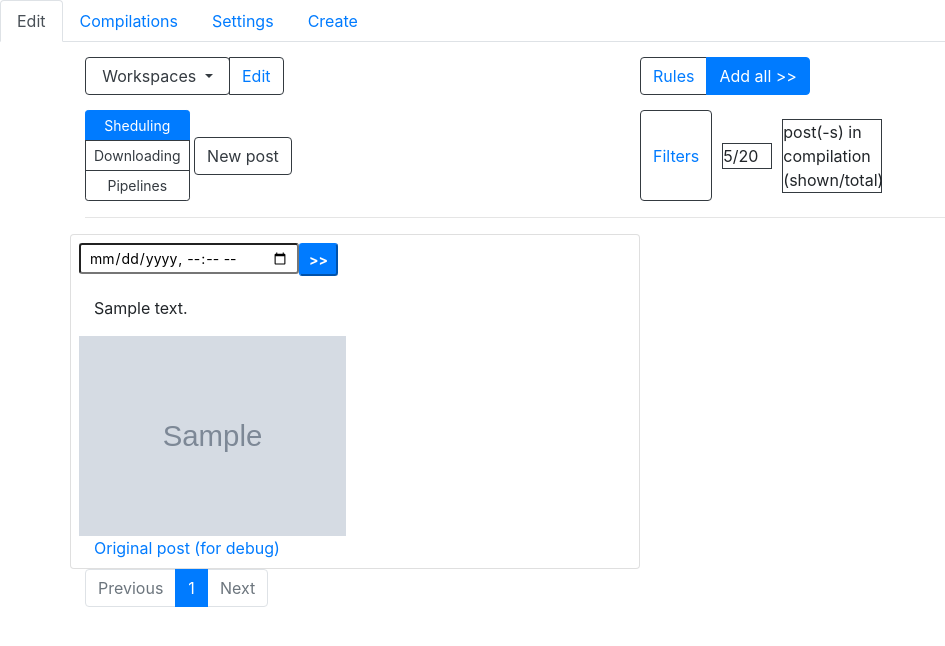
After one commit to AlekseyZaychenkov/UCAH-Manager, a Django app: template workspace_editor/templates/workspace_left_panel.html in a window 1280 px wide. The commit adds this page. Shown: the top 646 px of the page, without its empty margins (0-945 px from the left). Run offline with Django 3.2, Linux system fonts and the light colour scheme; tables that the repository leaves empty hold one stand-in row (values such as "Sample post"); the template is opened without the code that fills it: values that come from a table or form of the project are taken from there, most other values are stand-ins (such as "Sample title", 1, 10 or a date in 2020); grey boxes marked "Sample" are stand-in pictures; some libraries are stand-ins or nearby versions.

Commit message:
- added workspace change to backend - fixed bug with dropdown - fixed bug with adding new events and workspaces after reloading page

```diff
--- a/workspace_editor/forms.py
+++ b/workspace_editor/forms.py
@@ -2,7 +2,7 @@
 from django import forms
 
 from workspace_editor.utils import copy_post_to
-from workspace_editor.models import Workspace, Event, Schedule, ScheduleArchive
+from workspace_editor.models import Workspace, Event, Schedule
 from account.models import Account
 from django.db.models import Q
 from UCA_Manager.settings import PATH_TO_STORE
@@ -19,12 +19,18 @@ class WorkspaceForm(forms.ModelForm):
 
     class Meta:
         model = Workspace
-        exclude = ("owner", "visible_for", "editable_by", "schedule_id", "schedulearchive_id",
+        exclude = ("owner", "visible_for", "editable_by", "schedule", "schedule_archive",
                    "scheduled_compilation_id", "main_compilation_id", "main_compilation_archive_id")
 
     def set_owner(self, user):
         workspace = self.instance
         workspace.owner_id = user.pk
+        self.instance = workspace
+
+    def set_schedules(self, schedule, schedule_archive):
+        workspace = self.instance
+        workspace.schedule_id = schedule.schedule_id
+        workspace.schedule_archive_id = schedule_archive.schedule_id
         self.instance = workspace
 
     def save(self, commit=True):
@@ -34,6 +40,8 @@ class WorkspaceForm(forms.ModelForm):
         workspace.main_compilation_id = create_empty_compilation().id
         workspace.main_compilation_archive_id = create_empty_compilation().id
 
+        if commit:
+            workspace.save()
 
         for email in self.cleaned_data["visible_for"].split(";"):
             if Account.objects.filter(email=email).exists():
@@ -44,8 +52,7 @@ class WorkspaceForm(forms.ModelForm):
                 user = Account.objects.filter(email=email).get()
                 workspace.editable_by.add(user.pk)
 
-        if commit:
-            workspace.save()
+
 
         return workspace
 
--- a/workspace_editor/templates/workspace.html
+++ b/workspace_editor/templates/workspace.html
@@ -16,18 +16,18 @@
 <body>
 <div class="container-fluid">
     {% block top_menu %}
-    {% include 'workspace_top_menu.html' %}
+    {% include 'workspace_top_panel.html' %}
     {% endblock %}
     <hr class="hr">
     <div class="row">
         <div class="col-5 col-lg-4" id="containerForSlideMenu">
             {% block left_menu %}
-            {% include 'workspace_left_menu.html' %}
+            {% include 'workspace_left_panel.html' %}
             {% endblock %}
         </div>
         <div class="col-7 col-lg-8">
             {% block schedules %}
-            {% include 'workspace_schedules.html' %}
+            {% include 'workspace_center_panel.html' %}
             {% endblock %}
         </div>
     </div>
--- a/workspace_editor/templates/workspace_left_menu.html
+++ b/workspace_editor/templates/workspace_left_panel.html
@@ -42,7 +42,6 @@
 
 </style>
 
-</style>
 
   <ul class="nav nav-tabs" id="myTab" role="tablist">
     <li class="nav-item" role="presentation">
@@ -60,9 +59,6 @@
   </ul>
 
 
-
-
-
   <div class="tab-content" id="myTabContent">
 
 
@@ -73,29 +69,24 @@
             <div class="row form_group">
 
               <div class="col-md-6 col-lg-6">
-                <div class="btn-group">
-
-
-
                 <div class="btn-group" role="group">
-                  <div class="dropdown">
-                    <button class="btn btn-outline-dark workspace_button dropdown-toggle" role="button" id="dropdownWorkspacesButton" data-toggle="dropdown" aria-haspopup="true" aria-expanded="false">
+                  <button type="button" class="btn btn-outline-dark workspace_button dropdown-toggle" data-toggle="dropdown" aria-haspopup="true" aria-expanded="true">
                     Workspaces
                   </button>
-                    <div class="dropdown-menu" aria-labelledby="dropdownWorkspacesButton">
+                  <div class="dropdown-menu">
 
-                      <a class="dropdown-item">
                     {% for ws in my_workspaces %}
+                      <li class="dropdown-item">
                           {{ ws.name }}
                           {% if selected_workspace_id != ws.workspace_id %}
                             <a type="button" class="btn btn-sm btn-primary float-right" href="{% url 'workspace' %}?workspace_id={{ws.workspace_id}}">Show</a>
                           {% endif %}
+                      </li>
                     {% endfor %}
-                        <a type="button" class="btn btn-sm btn-primary float-right" href="#">Create new</a>
-                      </a>
 
-                      <a class="dropdown-item" href="#">Something else here</a>
-                    </div>
+                    <li class="dropdown-item">
+                      <a type="button" class="btn btn-primary" data-toggle="modal" data-target="#new_workspace_modal">Create new</a>
+                    </li>
                   </div>
 
                   <button type="button" class="btn btn-outline-dark">
@@ -123,7 +114,7 @@
         <div class="container">
           <div class="row form_group">
             <div class="col-md-6 col-lg-6">
-              <div class="btn-group disabled" role="group">
+              <div class="btn-group" role="group">
                 <div class="btn-group-vertical">
                   <a type="button" class="btn btn-sm btn-primary float-right">Sheduling</a>
                   <a type="button" class="btn btn-sm btn-outline-dark float-right" href="#">Downloading</a>
@@ -131,10 +122,10 @@
                 </div>
               </div>
 
-              {% if workspace is not None %}
+              {% if workspace is None %}
+                <button class="btn btn-outline-dark" disabled type="submit" name="action" value="create_post_menu">New post</button>
+              {% else %}
                 <button class="btn btn-outline-dark" type="submit" name="action" value="create_post_menu">New post</button>
-              {% else %}
-                <button class="btn btn-outline-dark disabled" type="submit" name="action" value="create_post_menu">New post</button>
               {% endif %}
 
             </div>
@@ -157,100 +148,62 @@
 
 
 <!--        main compilation area-->
-        <div class="container">
-          <hr>
-          {% if workspace != 0 %}
-            <div class="row">
-              {% for post in post_list %}
-              <div class="col-md-6 card">
-                <div class="m-2">
-
-                    <form method="post"> {% csrf_token %}
-
-                      <div class="btn-group row" role="group">
-                        {% render_field event_createform.start_date class="form-control-sm" type="datetime-local" %}
-                        {{ event_createform.start_date.errors }}
+        {% block top_menu %}
+        {% include 'workspace_left_panel_main_compilation.html' %}
+        {% endblock %}
 
 
 
-                        <div class="d-none">
-                          {% render_field event_createform.post_id|append_attr:"readonly:readonly" class="form-control" id="id_name_event" value=post.id %}
-                        </div>
+        <div class="modal fade" id="new_workspace_modal" tabindex="-1" role="dialog" aria-labelledby="new_workspace_modal_label" aria-hidden="true">
+          <div class="modal-dialog modal-dialog-centered" role="document">
+            <div class="modal-content">
 
-                        <button class="btn-sm btn-primary text-uppercase font-weight-bold mb-1" type="submit" name="action" value="create_event">>></button>
+              <div class="modal-header">
+                <h5 class="modal-title" id="exampleModalLabel">Create new workspace</h5>
+                <button type="button" class="close" data-dismiss="modal" aria-label="Close">
+                  <span aria-hidden="true">&times;</span>
+                </button>
               </div>
 
 
+                <div class="modal-body">
+                  <form method="post" class="mt-3">
+                    {% csrf_token %}
+                    <div class="form-label-group">
+                      {% render_field createform.name class="form-control" %}
+                      <label for="id_owner">Name of the workspace</label>
+                      {{ createform.name.errors }}
+                    </div>
+                    <div class="form-label-group">
+                      {% render_field createform.visible_for class="form-control" %}
+                      <label for="id_visible_for">Visible for:</label>
+                      {{ createform.visible_for.errors }}
+                    </div>
+                    <div class="form-label-group">
+                      {% render_field createform.editable_by class="form-control" %}
+                      <label for="id_editable_by">Editable by:</label>
+                      {{ createform.editable_by.errors }}
+                    </div>
+                    <button class="btn btn-lg btn-primary btn-block btn-login text-uppercase font-weight-bold mb-2" type="submit" name="action" value="create">Create</button>
+                  </form>
+                </div>
 
-                      <!-- TODO: add proposed time field and showing -->
-                      <!-- TODO: add opportunity to change the time -->
+                <div class="modal-footer">
+                  <button type="button" class="btn btn-secondary" data-dismiss="modal">Close</button>
 
-                      <!-- TODO: place picture more compact -->
-
-                      <p class="mt-3">{{post.text}}</p>
-                      <div class="row">
-                        {% for pi in post.stored_file_urls %}
-                        {% if forloop.counter == 1 %}
-                        <img src="../{{pi}}" class="img-fluid" style="height: 200px; object-fit: contain;" alt="">
-                        {% else %}
-                        <div class="col-md-4 col-lg-4 p-2">
-                          <img src="../{{pi}}" class="img-fluid" style="height: 75px; object-fit: contain;" alt="">
+                  <button type="button" class="btn btn-primary">Save changes</button>
                 </div>
-                        {% endif %}
-                        {% empty %}
-                        {% endfor %}
-                      </div>
-                    </form>
-
-                    <!-- TODO: make a text foldable-->
-                    <!--                                                                <p class="mt-4">Description: '{{post.text}}'</p>-->
-
-                    <a href="{{post.original_post_url}}" target="_blank">Original post (for debug)</a>
-                    <!-- TODO: figure out and add other useful information -->
-
 
             </div>
           </div>
-              {% endfor %}
-            </div>
-            <nav aria-label="...">
-              <ul class="pagination">
-                {% if post_list.has_previous %}
-                <li class="page-item">
-                  <a class="page-link" href="?page={{ post_list.previous_page_number }}">Previous</a>
-                </li>
-                {% else %}
-                <li class="page-item disabled">
-                  <a class="page-link" href="#" tabindex="-1" aria-disabled="true">Previous</a>
-                </li>
-                {% endif %}
-
-                {% for i in post_list.paginator.page_range %}
-                {% if i == post_list.number %}
-                <li class="page-item active"><a class="page-link">{{i}}</a></li>
-                {% else %}
-                <li class="page-item"><a class="page-link" href="?page={{i}}">{{i}}</a></li>
-                {% endif %}
-                {% endfor %}
-
-                {% if post_list.has_next %}
-                <li class="page-item">
-                  <a class="page-link" href="?page={{ post_list.next_page_number }}">Next</a>
-                </li>
-                {% else %}
-                <li class="page-item disabled">
-                  <a class="page-link" href="#" tabindex="-1" aria-disabled="true">Next</a>
-                </li>
-                {% endif %}
-              </ul>
-            </nav>
-          {% endif %}
         </div>
 
 
       </form>
 
       </form>
+
+
     </div>
 
 
--- /dev/null
+++ b/workspace_editor/templates/workspace_left_panel_main_compilation.html
@@ -0,0 +1,94 @@
+{% load widget_tweaks %} {% block content %}
+{% load static %}
+
+
+<div class="container">
+  <hr>
+  {% if workspace != 0 %}
+  <div class="row">
+    {% for post in post_list %}
+    <div class="col-md-6 card">
+      <div class="m-2">
+
+        <form method="post"> {% csrf_token %}
+
+          <div class="btn-group row" role="group">
+            {% render_field event_createform.start_date class="form-control-sm" type="datetime-local" %}
+            {{ event_createform.start_date.errors }}
+
+
+
+            <div class="d-none">
+              {% render_field event_createform.post_id|append_attr:"readonly:readonly" class="form-control" id="id_name_event" value=post.id %}
+            </div>
+
+            <button class="btn-sm btn-primary text-uppercase font-weight-bold mb-1" type="submit" name="action" value="create_event">>></button>
+          </div>
+
+
+
+          <!-- TODO: add proposed time field and showing -->
+          <!-- TODO: add opportunity to change the time -->
+
+          <!-- TODO: place picture more compact -->
+
+          <p class="mt-3">{{post.text}}</p>
+          <div class="row">
+            {% for pi in post.stored_file_urls %}
+            {% if forloop.counter == 1 %}
+            <img src="../{{pi}}" class="img-fluid" style="height: 200px; object-fit: contain;" alt="">
+            {% else %}
+            <div class="col-md-4 col-lg-4 p-2">
+              <img src="../{{pi}}" class="img-fluid" style="height: 75px; object-fit: contain;" alt="">
+            </div>
+            {% endif %}
+            {% empty %}
+            {% endfor %}
+          </div>
+        </form>
+
+        <!-- TODO: make a text foldable-->
+        <!--                                                                <p class="mt-4">Description: '{{post.text}}'</p>-->
+
+        <a href="{{post.original_post_url}}" target="_blank">Original post (for debug)</a>
+        <!-- TODO: figure out and add other useful information -->
+
+
+      </div>
+    </div>
+    {% endfor %}
+  </div>
+  <nav aria-label="...">
+    <ul class="pagination">
+      {% if post_list.has_previous %}
+      <li class="page-item">
+        <a class="page-link" href="?page={{ post_list.previous_page_number }}">Previous</a>
+      </li>
+      {% else %}
+      <li class="page-item disabled">
+        <a class="page-link" href="#" tabindex="-1" aria-disabled="true">Previous</a>
+      </li>
+      {% endif %}
+
+      {% for i in post_list.paginator.page_range %}
+      {% if i == post_list.number %}
+      <li class="page-item active"><a class="page-link">{{i}}</a></li>
+      {% else %}
+      <li class="page-item"><a class="page-link" href="?page={{i}}">{{i}}</a></li>
+      {% endif %}
+      {% endfor %}
+
+      {% if post_list.has_next %}
+      <li class="page-item">
+        <a class="page-link" href="?page={{ post_list.next_page_number }}">Next</a>
+      </li>
+      {% else %}
+      <li class="page-item disabled">
+        <a class="page-link" href="#" tabindex="-1" aria-disabled="true">Next</a>
+      </li>
+      {% endif %}
+    </ul>
+  </nav>
+  {% endif %}
+</div>
+{% endblock content %}
```
Also changed, not shown: workspace_editor/models.py (+8 -20 lines), workspace_editor/views.py (+29 -25 lines), workspace_editor/templates/workspace_center_panel.html (renamed from workspace_editor/templates/workspace_schedules.html), workspace_editor/templates/workspace_top_panel.html (renamed from workspace_editor/templates/workspace_top_menu.html). Lines whose indentation alone changed are shown as unchanged.
